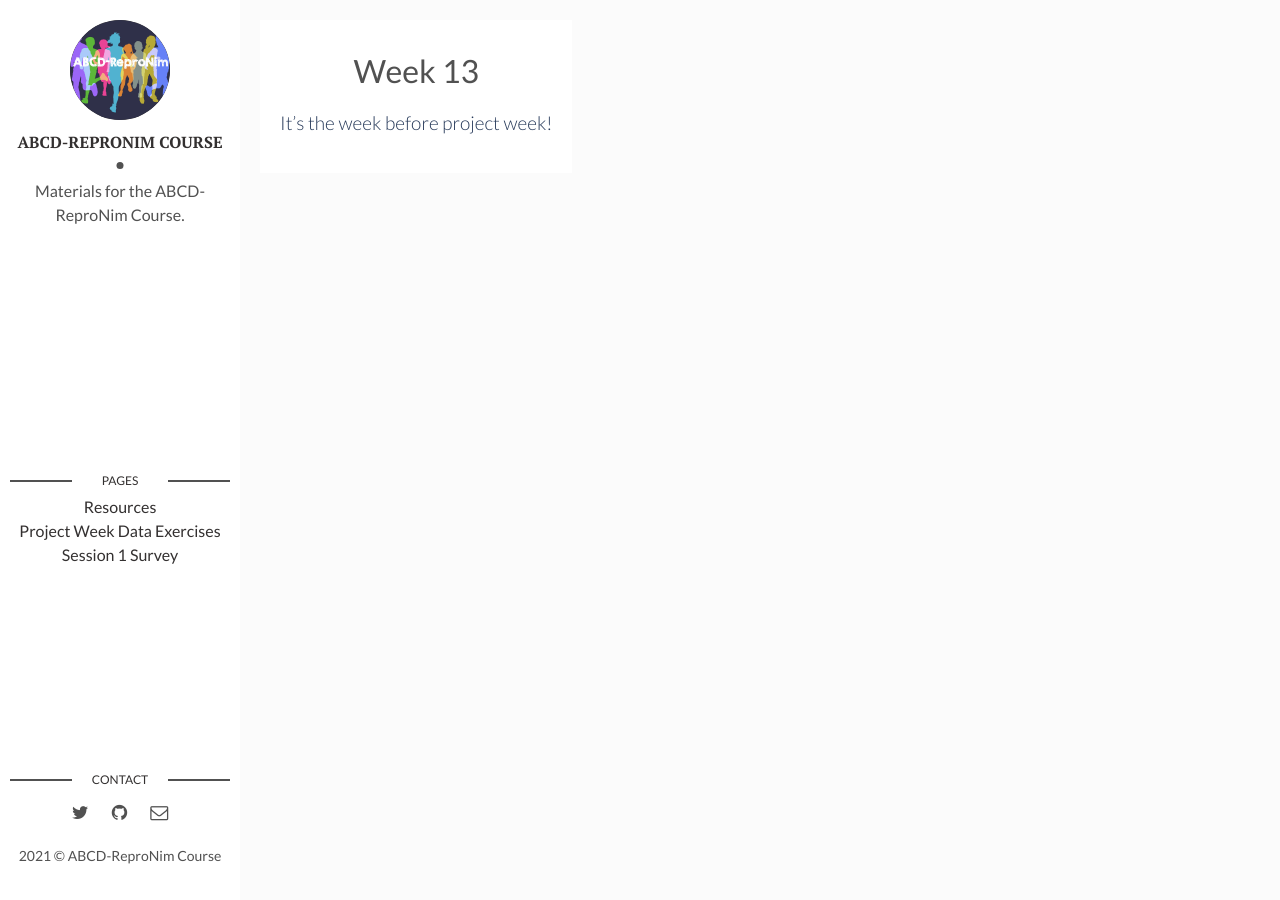
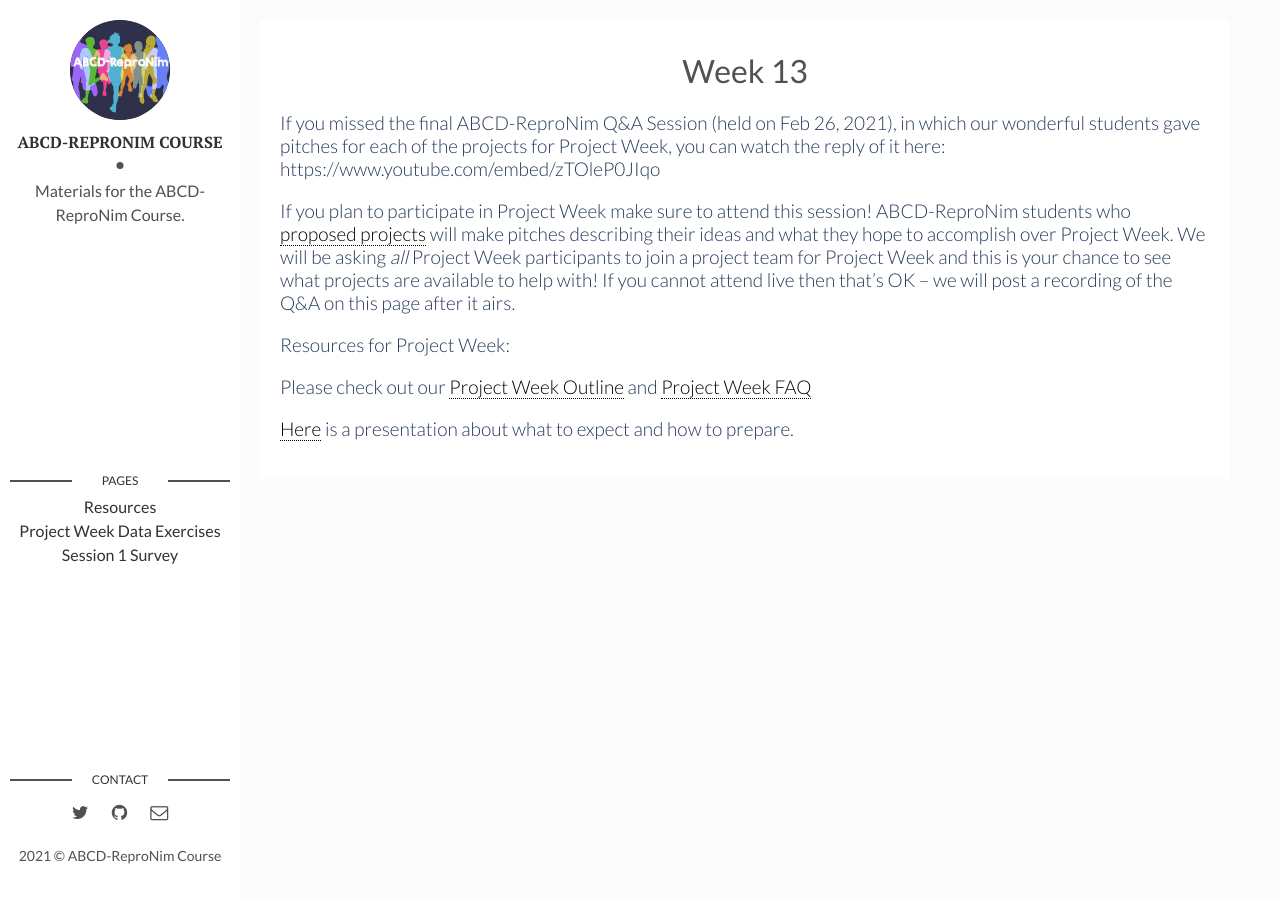
Before and after one commit to ABCD-ReproNim/materials, a Jekyll site: the page built from _posts/2021-02-26-week-13.md, in a window 1280 px wide. Built offline with Jekyll 4.4.1, drawn with Linux system fonts in a browser that asks for light colours.

Commit message:
Add link to the Project Week kickoff video and the wk 13 Q&A video link

```diff
--- a/_posts/2021-02-26-week-13.md
+++ b/_posts/2021-02-26-week-13.md
@@ -6,4 +6,12 @@
 img: week13.jpg # Add image post (optional)
 ---
 
-It's the week before project week!
+If you missed the final ABCD-ReproNim Q&A Session (held on Feb 26, 2021), in which our wonderful students gave pitches for each of the projects for Project Week, you can watch the reply of it here: https://www.youtube.com/embed/zTOleP0JIqo
+
+If you plan to participate in Project Week make sure to attend this session! ABCD-ReproNim students who [proposed projects](https://github.com/ABCD-ReproNim/projects/issues) will make pitches describing their ideas and what they hope to accomplish over Project Week. We will be asking *all* Project Week participants to join a project team for Project Week and this is your chance to see what projects are available to help with! If you cannot attend live then that's OK -- we will post a recording of the Q&A on this page after it airs.
+
+Resources for Project Week:
+
+Please check out our [Project Week Outline](https://docs.google.com/document/d/1y5RqRw_ow7O3hTgwFBBsa6T9NaczIDwNM35qcRrw8fk/edit?usp=sharing) and [Project Week FAQ](https://docs.google.com/document/d/1fGYlcQQBqxsoEMnD3al1cKg1Zz0dXGY0thmcrRRYydc/edit?usp=sharing)
+
+[Here](https://docs.google.com/presentation/d/1yaISzpru7dApTVccquoJDVZxbryuiSyHnMLNUR5McTM/edit?usp=sharing) is a presentation about what to expect and how to prepare.
```
